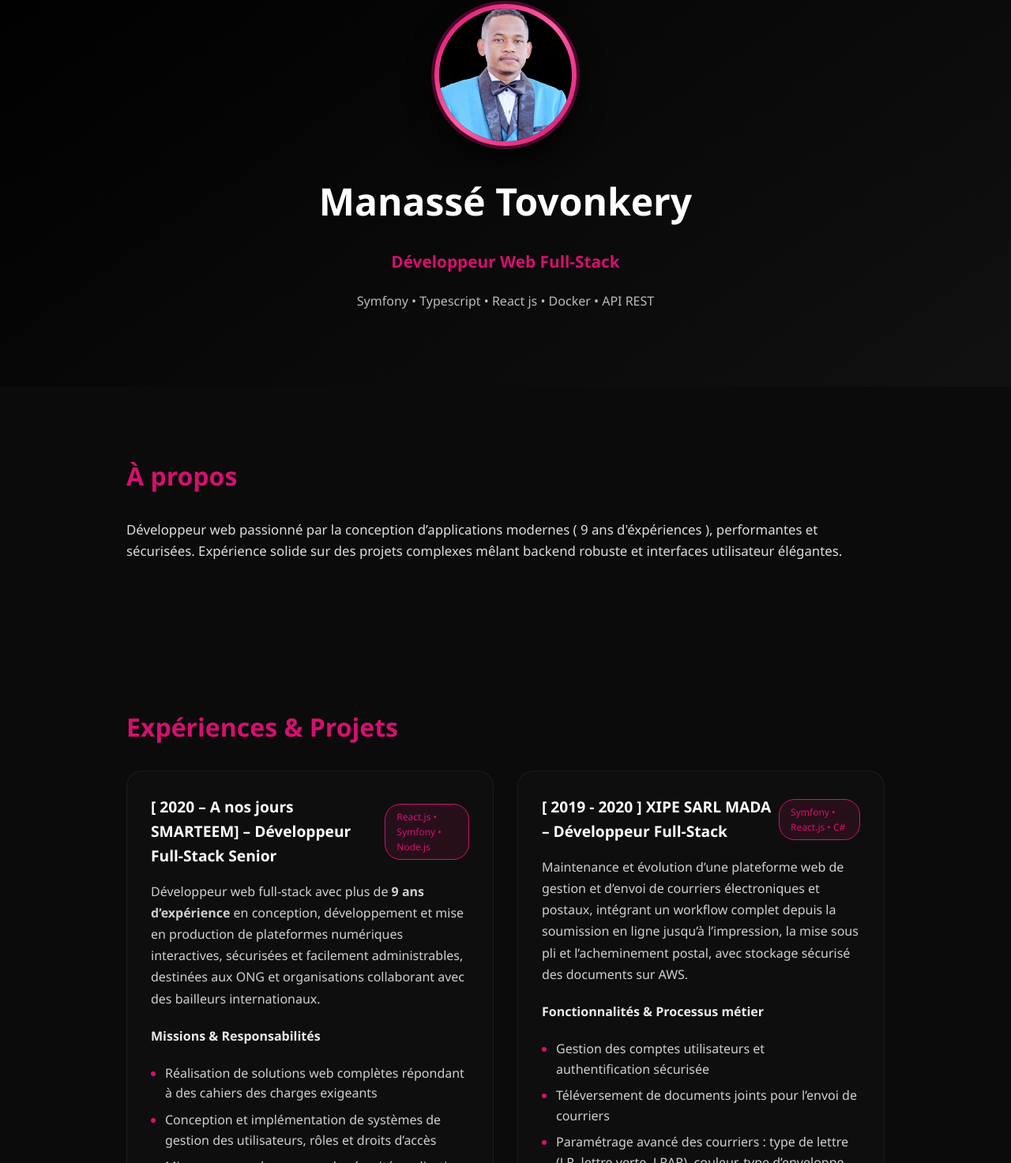
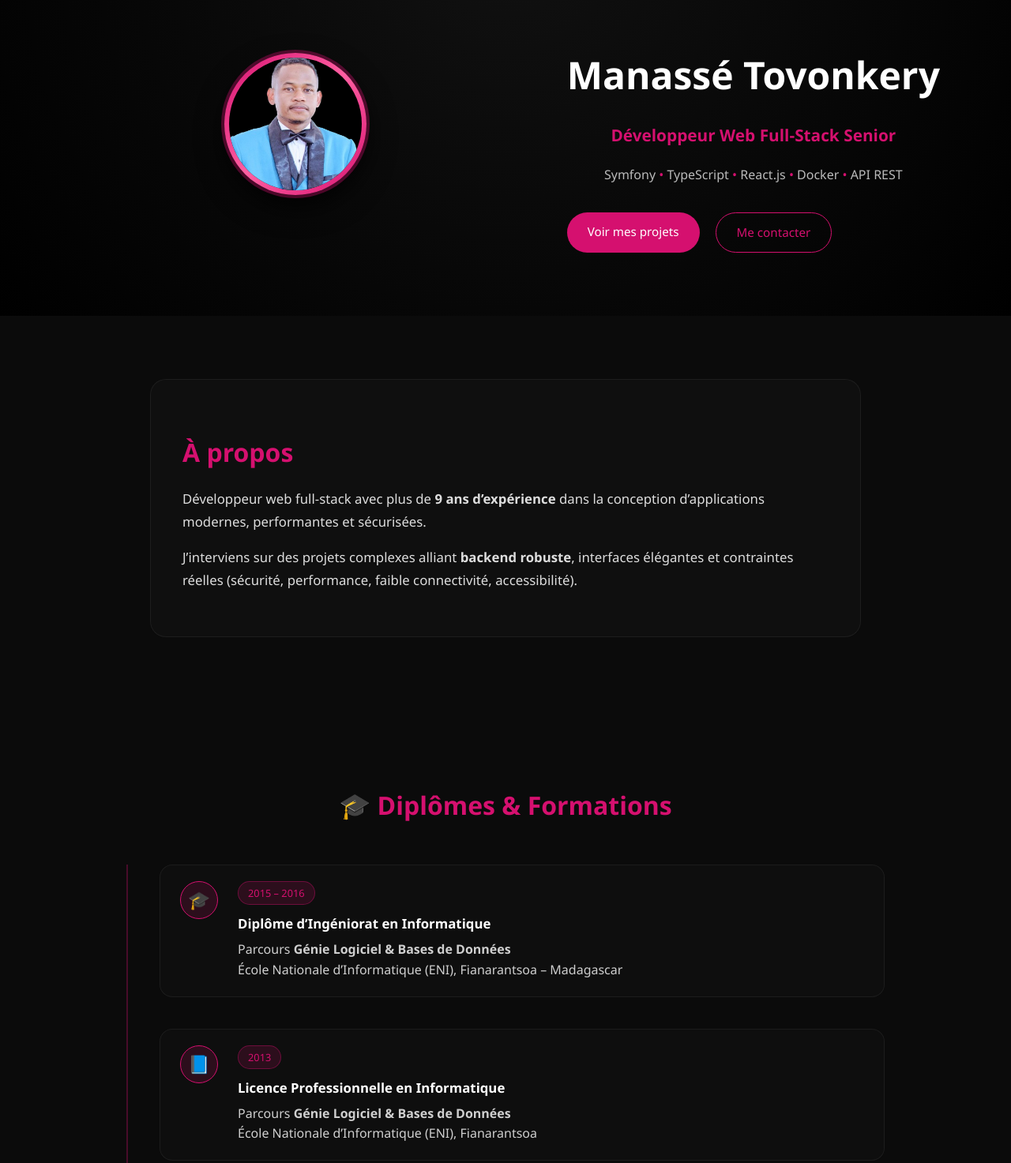
Before and after one commit to brandon-work/tovonkery-github-portfolio, a plain HTML site: page index.html in a window 1280 px wide. Shown: the part 75-1548 px from the top of the page at 79% size. Drawn offline with Linux system fonts and the light colour scheme.

Commit message:
modify contents

```diff
--- a/css/base.css
+++ b/css/base.css
@@ -233,3 +233,194 @@ footer {
 .project-list li::marker {
     color: #D5106F;
 }
+
+/* EDUCATION */
+.education {
+    max-width: 1000px;
+    margin: auto;
+    padding: 80px 20px;
+}
+
+.education h2 {
+    color: #D5106F;
+    font-size: 2rem;
+    margin-bottom: 50px;
+    text-align: center;
+}
+
+/* TIMELINE */
+.education-timeline {
+    position: relative;
+    padding-left: 40px;
+    border-left: 2px solid rgba(213, 16, 111, 0.3);
+}
+
+/* ITEM */
+.edu-item {
+    position: relative;
+    display: flex;
+    gap: 25px;
+    margin-bottom: 40px;
+    padding: 20px 25px;
+    background: rgba(17, 17, 17, 0.75);
+    border-radius: 16px;
+    border: 1px solid rgba(255, 255, 255, 0.06);
+    backdrop-filter: blur(6px);
+    transition: all 0.35s ease;
+}
+
+.edu-item:hover {
+    transform: translateX(6px);
+    box-shadow:
+            0 15px 35px rgba(0, 0, 0, 0.8),
+            0 0 25px rgba(213, 16, 111, 0.35);
+}
+
+/* ICON */
+.edu-icon {
+    width: 48px;
+    height: 48px;
+    min-width: 48px;
+    display: flex;
+    align-items: center;
+    justify-content: center;
+    font-size: 1.4rem;
+    border-radius: 50%;
+    background: rgba(213, 16, 111, 0.15);
+    color: #D5106F;
+    border: 1px solid #D5106F;
+}
+
+/* CONTENT */
+.edu-content h3 {
+    margin: 5px 0 6px;
+    font-size: 1.05rem;
+    color: #fff;
+}
+
+.edu-content p {
+    margin: 0;
+    color: #cfcfcf;
+    line-height: 1.6;
+}
+
+.edu-year {
+    display: inline-block;
+    font-size: 0.8rem;
+    margin-bottom: 6px;
+    padding: 4px 12px;
+    border-radius: 20px;
+    background: rgba(213, 16, 111, 0.15);
+    color: #D5106F;
+    border: 1px solid rgba(213, 16, 111, 0.4);
+}
+
+/* HERO */
+.hero {
+    padding: 100px 20px 80px;
+    background: radial-gradient(circle at top, #111, #000);
+}
+
+.hero-content {
+    max-width: 1100px;
+    margin: auto;
+    display: flex;
+    align-items: center;
+    gap: 60px;
+    flex-wrap: wrap;
+}
+
+/* TEXT */
+.hero-text h1 {
+    font-size: 3rem;
+    margin-bottom: 10px;
+    color: #fff;
+}
+
+.hero-text .subtitle {
+    font-size: 1.3rem;
+    font-weight: 600;
+    color: #D5106F;
+}
+
+.stack {
+    margin: 20px 0 35px;
+    color: #bbb;
+}
+
+.stack span {
+    color: #D5106F;
+}
+
+/* BUTTONS */
+.hero-actions {
+    display: flex;
+    gap: 20px;
+}
+
+.btn-primary,
+.btn-outline {
+    padding: 12px 26px;
+    border-radius: 30px;
+    font-size: 0.95rem;
+    text-decoration: none;
+    transition: all 0.3s ease;
+}
+
+.btn-primary {
+    background: #D5106F;
+    color: #fff;
+}
+
+.btn-primary:hover {
+    box-shadow: 0 10px 30px rgba(213, 16, 111, 0.5);
+    transform: translateY(-2px);
+}
+
+.btn-outline {
+    border: 1px solid #D5106F;
+    color: #D5106F;
+}
+
+.btn-outline:hover {
+    background: rgba(213, 16, 111, 0.1);
+}
+
+/* ABOUT */
+.about {
+    padding: 80px 20px;
+}
+
+.about-card {
+    max-width: 900px;
+    margin: auto;
+    padding: 40px;
+    background: rgba(17, 17, 17, 0.8);
+    border-radius: 20px;
+    border: 1px solid rgba(255, 255, 255, 0.06);
+    backdrop-filter: blur(6px);
+}
+
+.about-card h2 {
+    color: #D5106F;
+    margin-bottom: 20px;
+}
+
+.about-card p {
+    color: #ddd;
+    font-size: 1.05rem;
+    line-height: 1.7;
+}
+
+/* RESPONSIVE */
+@media (max-width: 768px) {
+    .hero-content {
+        text-align: center;
+        gap: 40px;
+    }
+
+    .hero-actions {
+        justify-content: center;
+        flex-wrap: wrap;
+    }
+}
--- a/index.html
+++ b/index.html
@@ -9,23 +9,107 @@
 <body>
 
 <header class="hero">
+    <div class="hero-content">
+
         <div class="photo-frame">
             <img src="files/imgs/MANASSE_PROFIL.png" alt="Photo de Manassé Tovonkery">
         </div>
 
+        <div class="hero-text">
             <h1>Manassé Tovonkery</h1>
-    <p class="subtitle">Développeur Web Full-Stack</p>
-    <p class="stack">Symfony • Typescript • React js • Docker • API REST</p>
+            <p class="subtitle">Développeur Web Full-Stack Senior</p>
+
+            <p class="stack">
+                Symfony <span>•</span> TypeScript <span>•</span> React.js
+                <span>•</span> Docker <span>•</span> API REST
+            </p>
+
+            <div class="hero-actions">
+                <a href="#projects" class="btn-primary">Voir mes projets</a>
+                <a href="#contact" class="btn-outline">Me contacter</a>
+            </div>
+
+        </div>
+    </div>
 </header>
 
 <section class="about">
+    <div class="about-card">
         <h2>À propos</h2>
+
         <p>
-        Développeur web passionné par la conception d’applications modernes ( 9 ans d'éxpériences ),
-        performantes et sécurisées. Expérience solide sur des projets complexes
-        mêlant backend robuste et interfaces utilisateur élégantes.
+            Développeur web full-stack avec plus de
+            <strong>9 ans d’expérience</strong> dans la conception
+            d’applications modernes, performantes et sécurisées.
         </p>
+
+        <p>
+            J’interviens sur des projets complexes alliant
+            <strong>backend robuste</strong>, interfaces élégantes
+            et contraintes réelles (sécurité, performance,
+            faible connectivité, accessibilité).
+        </p>
+    </div>
 </section>
+
+<section class="education">
+
+    <h2>🎓 Diplômes & Formations</h2>
+
+    <div class="education-timeline">
+
+        <div class="edu-item">
+            <div class="edu-icon">🎓</div>
+            <div class="edu-content">
+                <span class="edu-year">2015 – 2016</span>
+                <h3>Diplôme d’Ingéniorat en Informatique</h3>
+                <p>
+                    Parcours <strong>Génie Logiciel & Bases de Données</strong><br>
+                    École Nationale d’Informatique (ENI), Fianarantsoa – Madagascar
+                </p>
+            </div>
+        </div>
+
+        <div class="edu-item">
+            <div class="edu-icon">📘</div>
+            <div class="edu-content">
+                <span class="edu-year">2013</span>
+                <h3>Licence Professionnelle en Informatique</h3>
+                <p>
+                    Parcours <strong>Génie Logiciel & Bases de Données</strong><br>
+                    École Nationale d’Informatique (ENI), Fianarantsoa
+                </p>
+            </div>
+        </div>
+
+        <div class="edu-item">
+            <div class="edu-icon">🌍</div>
+            <div class="edu-content">
+                <span class="edu-year">2012</span>
+                <h3>English Certificate of Achievement</h3>
+                <p>English Spoken Course</p>
+            </div>
+        </div>
+
+        <div class="edu-item">
+            <div class="edu-icon">🏫</div>
+            <div class="edu-content">
+                <span class="edu-year">2011</span>
+                <h3>Baccalauréat – Série Littéraire A2</h3>
+            </div>
+        </div>
+
+        <div class="edu-item">
+            <div class="edu-icon">🧪</div>
+            <div class="edu-content">
+                <span class="edu-year">2010</span>
+                <h3>Baccalauréat – Série Scientifique D</h3>
+            </div>
+        </div>
+
+    </div>
+</section>
+
 
 <section class="projects">
     <h2>Expériences & Projets</h2>
@@ -234,9 +318,9 @@
     <h2>Contact</h2>
 
     <div class="contact-item">
-        <span class="icon">📞</span>
+        <span class="icon">📞 Whatsapp </span>
         <span>Phone :</span>
-        <a href="tel:+261329031971">032 90 319 71</a>
+        <a href="tel:+261329031971">+261 032 90 319 71</a>
     </div>
 
     <div class="contact-item">
```
Lines whose indentation alone changed are shown as unchanged.
